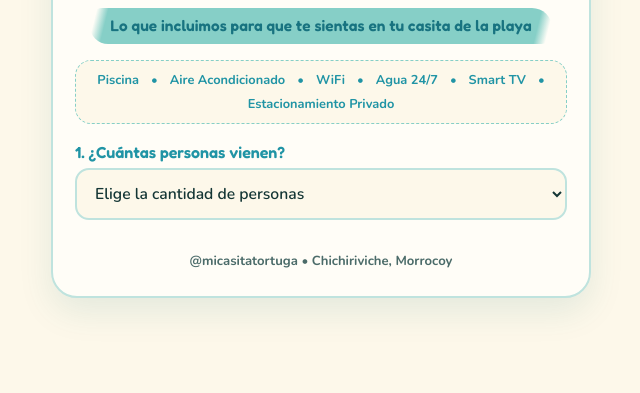
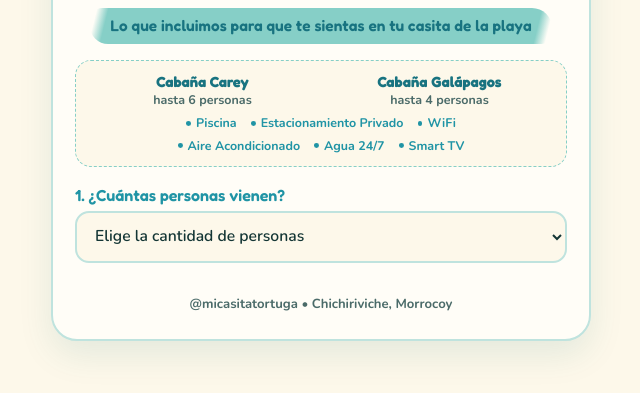
Before and after one commit to tortugamicasita-cloud/mi-casita-tortuga-reservas, a plain HTML site: page index.html in a window 1280 px wide. Shown: the part 279-672 px from the top of the page, without its empty margins (319-959 px from the left). Drawn offline with nearby package versions, Linux system fonts and the light colour scheme; no server answers.

Commit message:
Add files via upload

```diff
--- a/index.html
+++ b/index.html
@@ -115,18 +115,77 @@
     }
 
     .amenities-strip {
-      display: flex;
-      flex-wrap: wrap;
-      justify-content: center;
-      gap: 6px 12px;
-      font-size: 0.8rem;
-      font-weight: 700;
-      color: var(--teal-ink);
       background: var(--cream);
       border: 1.5px dashed var(--aqua);
       border-radius: 16px;
-      padding: 10px 12px;
+      padding: 12px 14px;
       margin-bottom: 18px;
+      text-align: center;
+    }
+
+    .cabanas-grid {
+      display: grid;
+      grid-template-columns: 1fr 1fr;
+      gap: 12px;
+      margin-bottom: 8px;
+    }
+
+    .cabana-item {
+      display: flex;
+      flex-direction: column;
+      align-items: center;
+      justify-content: center;
+      line-height: 1.25;
+    }
+
+    .cabana-name {
+      font-family: 'Fredoka', sans-serif;
+      font-size: 0.92rem;
+      font-weight: 700;
+      color: var(--teal-deep);
+    }
+
+    .cabana-capacity {
+      font-size: 0.78rem;
+      font-weight: 700;
+      color: var(--muted);
+    }
+
+    .amenities-rows {
+      display: flex;
+      flex-direction: column;
+      gap: 6px;
+    }
+
+    /* Siempre 2 filas de 3 amenidades; el tamaño de fuente se ajusta al ancho para que nunca se corte */
+    .amenities-line {
+      display: flex;
+      flex-wrap: nowrap;
+      justify-content: center;
+      gap: 0 clamp(6px, 2.4vw, 14px);
+      margin: 0;
+      padding: 0;
+      list-style: none;
+      font-size: clamp(0.6rem, 3.1vw, 0.78rem);
+      font-weight: 700;
+      color: var(--teal-ink);
+      line-height: 1.3;
+    }
+
+    .amenities-line li {
+      display: inline-flex;
+      align-items: center;
+      gap: 0.4em;
+      white-space: nowrap;
+    }
+
+    .amenities-line li::before {
+      content: "";
+      width: 0.4em;
+      height: 0.4em;
+      border-radius: 50%;
+      background: var(--teal-ink);
+      flex: none;
     }
 
     label {
@@ -522,6 +581,14 @@
       border-radius: 50% !important;
       cursor: not-allowed !important;
     }
+
+    /* Pantallas muy angostas: más espacio útil para que no se corte ningún texto */
+    @media (max-width: 380px) {
+      body { padding: 16px 10px 32px; }
+      .card { padding: 24px 14px 22px; }
+      .amenities-strip { padding: 12px 6px; }
+      select, input[type="text"] { font-size: 0.92rem; padding: 12px 10px; }
+    }
   </style>
 </head>
 <body>
@@ -534,17 +601,28 @@
       </div>
 
       <div class="amenities-strip">
-        <span>Piscina</span>
-        <span>•</span>
-        <span>Aire Acondicionado</span>
-        <span>•</span>
-        <span>WiFi</span>
-        <span>•</span>
-        <span>Agua 24/7</span>
-        <span>•</span>
-        <span>Smart TV</span>
-        <span>•</span>
-        <span>Estacionamiento Privado</span>
+        <div class="cabanas-grid">
+          <div class="cabana-item">
+            <span class="cabana-name">Cabaña Carey</span>
+            <span class="cabana-capacity">hasta 6 personas</span>
+          </div>
+          <div class="cabana-item">
+            <span class="cabana-name">Cabaña Galápagos</span>
+            <span class="cabana-capacity">hasta 4 personas</span>
+          </div>
+        </div>
+        <div class="amenities-rows">
+          <ul class="amenities-line">
+            <li>Piscina</li>
+            <li>Estacionamiento Privado</li>
+            <li>WiFi</li>
+          </ul>
+          <ul class="amenities-line">
+            <li>Aire Acondicionado</li>
+            <li>Agua 24/7</li>
+            <li>Smart TV</li>
+          </ul>
+        </div>
       </div>
 
       <label for="guestCount">1. ¿Cuántas personas vienen?</label>
```
